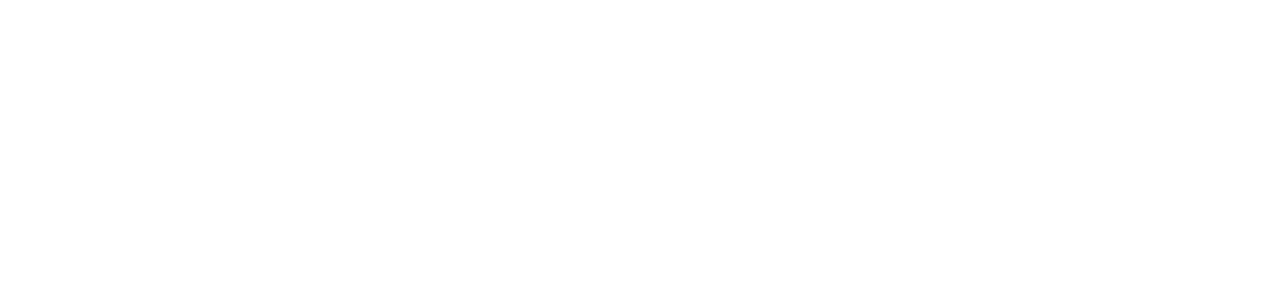
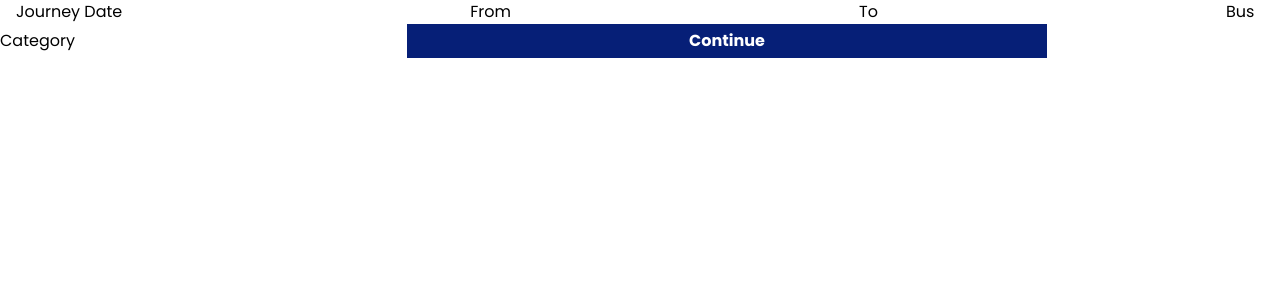
Before and after one commit to Patrickodida/KwataBus-App, a React (Vite) app: page /BusSeat in a window 1280 px wide. Before the commit this address had no page. Shown: the top 300 px of the page. Built offline with nearby package versions, Linux system fonts and the light colour scheme.

Commit message:
Add the form to the BusSeat Page

```diff
--- a/src/App.jsx
+++ b/src/App.jsx
@@ -6,6 +6,7 @@
 import Help from './pages/Help'
 import './index.css'
 import Booking from './pages/Booking'
+import BusSeat from './pages/BusSeat'
 
 function App(){
     return (
@@ -15,6 +16,7 @@
                 <Route path="/Signup" element={<Signup />} />
                 <Route path="/Help" element={<Help />} />
                 <Route path="/Booking" element={<Booking />}/>
+                <Route path="/BusSeat" element={<BusSeat />} />
             </Routes>
     )
 }
--- a/src/pages/BusSeat.jsx
+++ b/src/pages/BusSeat.jsx
@@ -3,6 +3,23 @@
 function BusSeat(){
     return (
         <div>
+            <section>
+                <form>
+                    <label htmlFor="date">Journey Date</label>
+                    <input type="text" id="date"  />
+                    <label htmlFor="date">From</label>
+                    <input type="text" id="date"  />
+                    <label htmlFor="date">To</label>
+                    <input type="text" id="date"  />
+                    <label htmlFor="date">Bus Category</label>
+                    <input type="text" id="date"  />
+                    <button type="submit">Continue</button>
+                </form>
+            </section>
+
+            <section>
+
+            </section>
 
         </div>
     )
--- a/src/pages/form.jsx
+++ /dev/null
@@ -1,11 +0,0 @@
-import * as React from 'react'
-
-function Form (){
-    return(
-        <div>
-            SIGN IN
-        </div>
-    )
-}
-
-export default Form;
```
